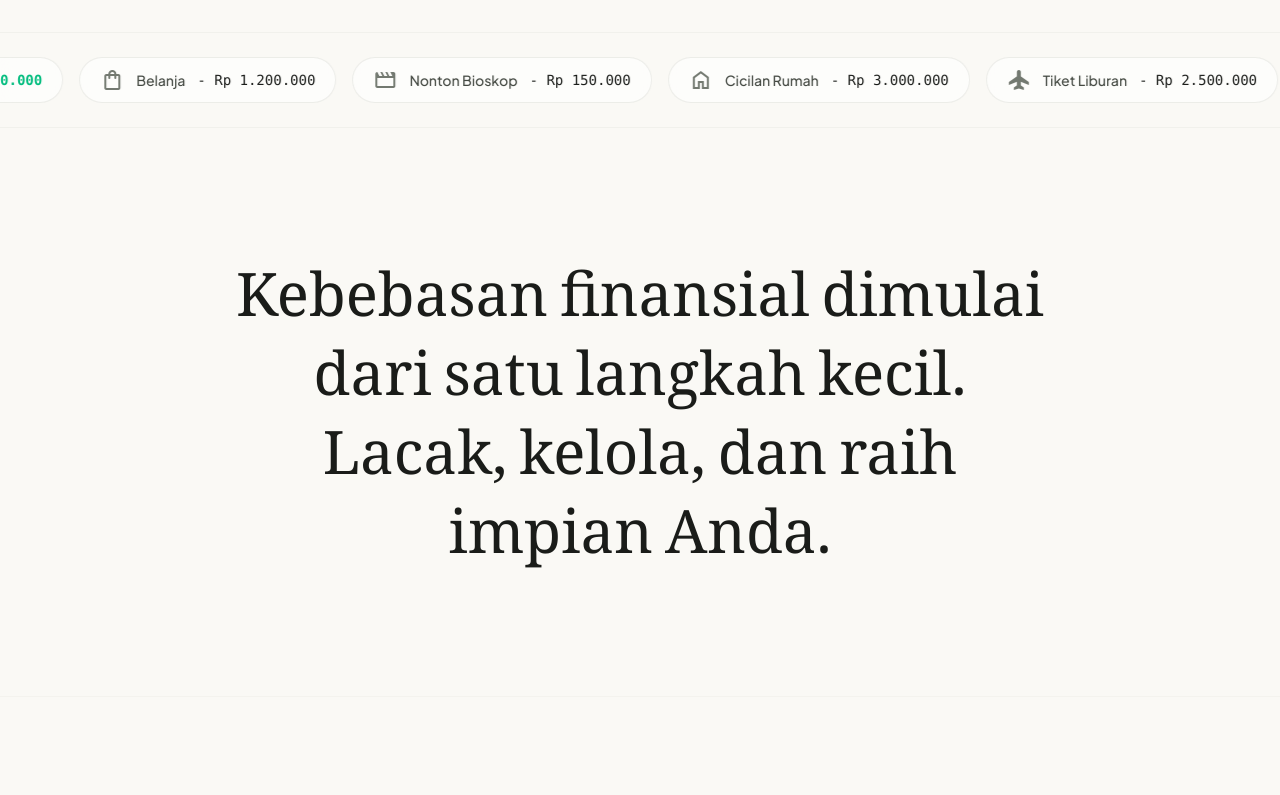
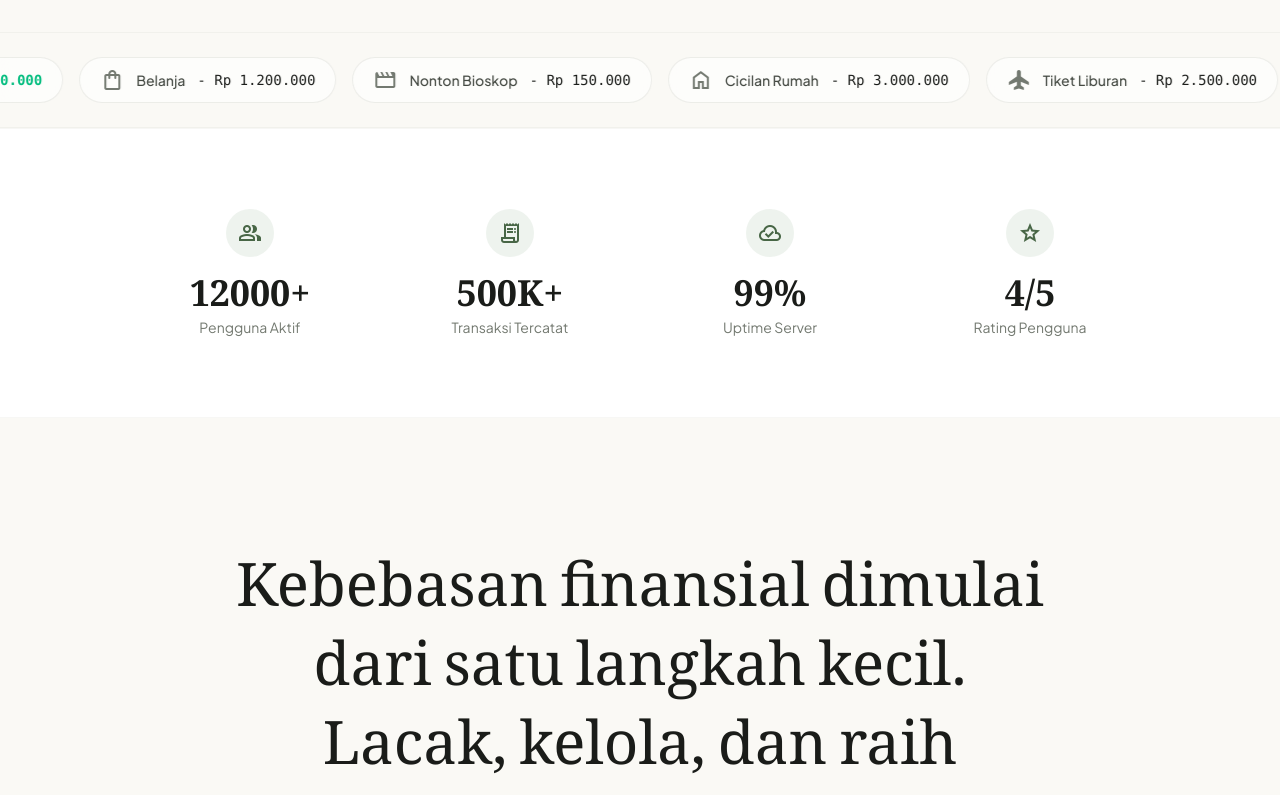
Before and after one commit to Maliq-dlt/Smart-Expanse, a Next.js app: page / in a window 1280 px wide. Shown: the part 720-1515 px from the top of the page. Built offline with nearby package versions, Linux system fonts and the light colour scheme.

Commit message:
feat: Phase 2 - Landing page visual upgrade with floating 3D shapes, stats counter, and enhanced scale reveal

```diff
--- a/src/app/page.tsx
+++ b/src/app/page.tsx
@@ -154,15 +154,46 @@ function ScaleRevealComponent() {
 
   const scale = useTransform(scrollYProgress, [0, 1], [0.8, 1]);
   const borderRadius = useTransform(scrollYProgress, [0, 1], ["48px", "0px"]);
+  const opacity = useTransform(scrollYProgress, [0, 0.5], [0, 1]);
 
   return (
     <section ref={ref} className="py-24 px-4 md:px-8 bg-[var(--color-background)] overflow-hidden">
       <motion.div
-        style={{ scale, borderRadius }}
+        style={{ scale, borderRadius, opacity }}
         className="w-full aspect-video md:aspect-[21/9] bg-[var(--color-surface-lowest)] border border-[var(--color-surface-variant)]/50 shadow-2xl relative overflow-hidden mx-auto max-w-[1400px] flex items-center justify-center group"
       >
+        {/* Animated grid background */}
+        <div className="absolute inset-0 bg-[linear-gradient(to_right,var(--color-surface-variant)_1px,transparent_1px),linear-gradient(to_bottom,var(--color-surface-variant)_1px,transparent_1px)] bg-[size:3rem_3rem] opacity-[0.08]" />
         <div className="absolute inset-0 bg-gradient-to-tr from-[var(--color-primary)]/10 via-transparent to-[var(--color-tertiary)]/10" />
-        <div className="absolute inset-0 bg-[url('https://grainy-gradients.vercel.app/noise.svg')] opacity-20 mix-blend-overlay pointer-events-none" />
+
+        {/* Floating mini-UI elements */}
+        <motion.div
+          className="absolute top-8 left-8 bg-[var(--color-surface-low)] backdrop-blur-md px-4 py-2 rounded-xl border border-[var(--color-surface-variant)]/50 shadow-lg hidden md:flex items-center gap-3"
+          animate={{ y: [0, -8, 0] }}
+          transition={{ duration: 5, repeat: Infinity, ease: "easeInOut" }}
+        >
+          <div className="w-8 h-8 rounded-full bg-emerald-500/20 flex items-center justify-center">
+            <span className="material-symbols-outlined text-emerald-500 text-sm">trending_up</span>
+          </div>
+          <div>
+            <div className="text-[10px] text-[var(--color-outline)] uppercase tracking-wider">Pemasukan</div>
+            <div className="text-sm font-mono font-bold text-emerald-500">+12.5%</div>
+          </div>
+        </motion.div>
+
+        <motion.div
+          className="absolute bottom-8 right-8 bg-[var(--color-surface-low)] backdrop-blur-md px-4 py-2 rounded-xl border border-[var(--color-surface-variant)]/50 shadow-lg hidden md:flex items-center gap-3"
+          animate={{ y: [0, 8, 0] }}
+          transition={{ duration: 6, repeat: Infinity, ease: "easeInOut", delay: 1 }}
+        >
+          <div className="w-8 h-8 rounded-full bg-[var(--color-primary-container)]/30 flex items-center justify-center">
+            <span className="material-symbols-outlined text-[var(--color-primary)] text-sm">savings</span>
+          </div>
+          <div>
+            <div className="text-[10px] text-[var(--color-outline)] uppercase tracking-wider">Tabungan</div>
+            <div className="text-sm font-mono font-bold text-[var(--color-primary)]">Rp 24.5M</div>
+          </div>
+        </motion.div>
 
         <div className="text-center z-10 p-8 max-w-3xl">
           <motion.div
@@ -323,6 +354,34 @@ export default function LandingPage() {
         <div className="absolute top-1/4 left-0 w-96 h-96 bg-[var(--color-primary-container)]/10 rounded-full blur-3xl -z-10 animate-pulse" />
         <div className="absolute bottom-1/4 right-0 w-[500px] h-[500px] bg-[var(--color-tertiary-container)]/10 rounded-full blur-3xl -z-10" />
 
+        {/* Floating 3D Geometric Shapes */}
+        <motion.div
+          className="absolute top-[15%] left-[8%] w-16 h-16 border-2 border-[var(--color-primary-container)]/30 rounded-xl -z-[5] hidden lg:block"
+          animate={{ rotate: 360, y: [0, -20, 0] }}
+          transition={{ rotate: { duration: 20, repeat: Infinity, ease: "linear" }, y: { duration: 6, repeat: Infinity, ease: "easeInOut" } }}
+          style={{ rotateX, rotateY }}
+        />
+        <motion.div
+          className="absolute top-[30%] right-[12%] w-10 h-10 border-2 border-[var(--color-tertiary-container)]/40 rounded-full -z-[5] hidden lg:block"
+          animate={{ scale: [1, 1.3, 1], y: [0, 15, 0] }}
+          transition={{ duration: 8, repeat: Infinity, ease: "easeInOut" }}
+        />
+        <motion.div
+          className="absolute bottom-[20%] left-[15%] w-6 h-6 bg-[var(--color-primary-container)]/20 rounded-md -z-[5] hidden lg:block"
+          animate={{ rotate: -360, x: [0, 10, 0] }}
+          transition={{ rotate: { duration: 15, repeat: Infinity, ease: "linear" }, x: { duration: 5, repeat: Infinity, ease: "easeInOut" } }}
+        />
+        <motion.div
+          className="absolute top-[60%] right-[5%] w-3 h-3 bg-[var(--color-tertiary)]/30 rounded-full -z-[5] hidden lg:block"
+          animate={{ y: [0, -30, 0], opacity: [0.3, 0.8, 0.3] }}
+          transition={{ duration: 4, repeat: Infinity, ease: "easeInOut" }}
+        />
+        <motion.div
+          className="absolute top-[10%] right-[35%] w-20 h-[2px] bg-gradient-to-r from-transparent via-[var(--color-primary-container)]/30 to-transparent -z-[5] hidden lg:block"
+          animate={{ scaleX: [0, 1, 0], opacity: [0, 1, 0] }}
+          transition={{ duration: 4, repeat: Infinity, ease: "easeInOut", delay: 1 }}
+        />
+
         <div className="grid grid-cols-1 lg:grid-cols-2 gap-16 items-center w-full">
           {/* Left: Text Content */}
           <motion.div className="space-y-8 z-10" initial="hidden" animate="show" variants={stagger}>
@@ -450,6 +509,34 @@ export default function LandingPage() {
               <span className="text-sm font-medium text-[var(--color-on-surface-variant)]">{item.label}</span>
               <span className={`text-sm font-mono ${item.type === 'income' ? 'text-emerald-500 font-semibold' : 'text-[var(--color-on-surface)]'}`}>{item.amount}</span>
             </div>
+          ))}
+        </motion.div>
+      </section>
+
+      {/* --- STATS COUNTER BAR --- */}
+      <section className="py-20 px-6 bg-[var(--color-surface-lowest)] border-y border-[var(--color-surface-variant)]/30">
+        <motion.div
+          className="max-w-5xl mx-auto grid grid-cols-2 md:grid-cols-4 gap-8 md:gap-4"
+          initial="hidden"
+          whileInView="show"
+          viewport={{ once: true, margin: "-50px" }}
+          variants={stagger}
+        >
+          {[
+            { value: 12000, suffix: "+", label: "Pengguna Aktif", icon: "group" },
+            { value: 500, suffix: "K+", label: "Transaksi Tercatat", icon: "receipt_long" },
+            { value: 99, suffix: "%", label: "Uptime Server", icon: "cloud_done" },
+            { value: 4.9, suffix: "/5", label: "Rating Pengguna", icon: "star" },
+          ].map((stat, i) => (
+            <motion.div key={i} variants={fadeUp} className="text-center group">
+              <div className="w-12 h-12 mx-auto mb-4 rounded-full bg-[var(--color-primary-container)]/15 flex items-center justify-center group-hover:scale-110 transition-transform duration-300">
+                <span className="material-symbols-outlined text-[var(--color-primary)]">{stat.icon}</span>
+              </div>
+              <h3 className="text-3xl md:text-4xl font-serif font-bold text-[var(--color-on-surface)] mb-1">
+                <CountUpNumber value={stat.value} suffix={stat.suffix} />
+              </h3>
+              <p className="text-sm text-[var(--color-outline)]">{stat.label}</p>
+            </motion.div>
           ))}
         </motion.div>
       </section>
```
